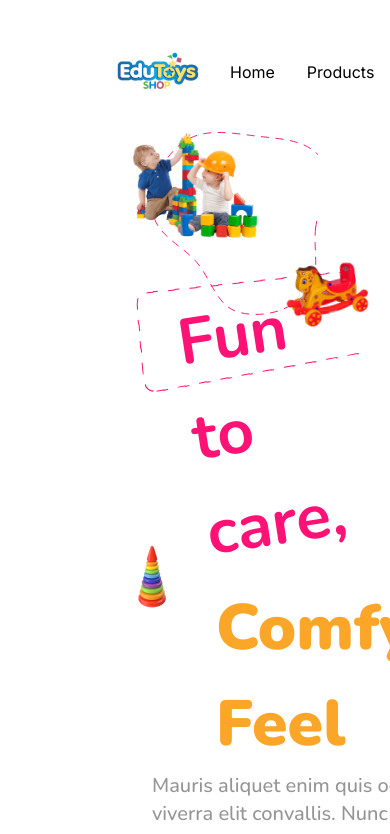
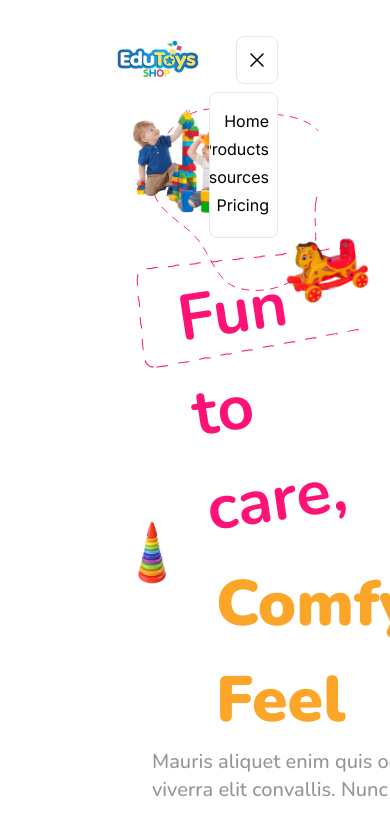
Before and after one commit to raymondtju/edutoys-landingpage, a Next.js app: page / in a window 390 px wide. Shown: the top 834 px of the page. Built offline with nearby package versions, Linux system fonts and the light colour scheme.

Commit message:
responsive navbar

```diff
--- a/src/components/Navbar/index.tsx
+++ b/src/components/Navbar/index.tsx
@@ -1,8 +1,9 @@
 import Image from "next/image";
-import React from "react";
+import React, { useState } from "react";
 import clsx from "clsx";
 
 import logo from "/public/assets/images/logo.png";
+import { Bars3Icon, XMarkIcon } from "@heroicons/react/24/outline";
 
 const navItems = [
   {
@@ -24,17 +25,46 @@ const navItems = [
 ];
 
 function Navbar() {
+  const [isOpen, setIsOpen] = useState<boolean>(true);
+
   return (
-    <nav className={clsx(`flex justify-between mt-9`)}>
+    <nav
+      className={clsx(
+        `flex justify-between mt-9 ${isOpen && "relative"}`,
+        `duration-200 transition-all`
+      )}
+    >
       <div className={clsx(`flex items-center`)}>
         <Image src={logo} alt="logo" />
-        <ul className={clsx(`ml-7 flex space-x-8`)}>
+        <ul
+          className={clsx(
+            `md:ml-7 md:flex md:flex-row md:space-x-8 md:mt-0 md:static md:bg-transparent md:rounded-0 md:py-0 md:w-full md:border-0`,
+            `${
+              isOpen
+                ? "absolute top-0 flex mt-14 border-[1px] bg-white rounded-lg z-10 py-4 w-5/12 right-0 overflow-hidden opacity-100"
+                : "hidden"
+            } flex-col`,
+            `duration-200 transition-all`
+          )}
+        >
           {navItems.map((navItem, index) => (
-            <li key={index}>{navItem.title}</li>
+            <li
+              key={index}
+              className={clsx(
+                `${isOpen && "flex justify-end mx-2 mb-1"}`,
+                `md:mx-0 md:mb-0`
+              )}
+            >
+              {navItem.title}
+            </li>
           ))}
         </ul>
       </div>
-      <div className={clsx(`flex items-center space-x-3`)}>
+      <div
+        className={clsx(
+          `md:flex md:flex-row flex-col items-center space-x-3 hidden`
+        )}
+      >
         <button className={clsx(`px-4 py-3 rounded-lg`)}>Log in</button>
         <button
           className={clsx(`px-4 py-3 bg-[#7F56D9] text-white rounded-xl`)}
@@ -42,6 +72,18 @@ function Navbar() {
           Sign up
         </button>
       </div>
+      <div
+        className={clsx(
+          "flex items-center p-2 border-[1px] rounded-lg md:hidden"
+        )}
+        onClick={() => setIsOpen(!isOpen)}
+      >
+        {isOpen ? (
+          <XMarkIcon className="w-6 h-6" />
+        ) : (
+          <Bars3Icon className="w-6 h-6" />
+        )}
+      </div>
     </nav>
   );
 }
```
